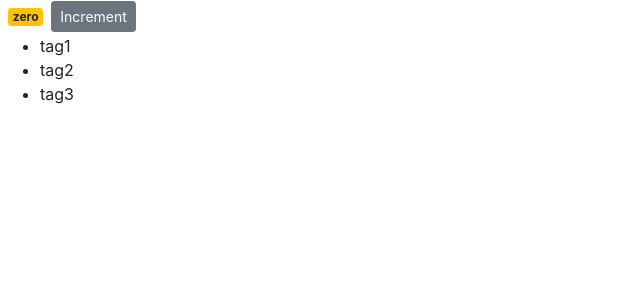
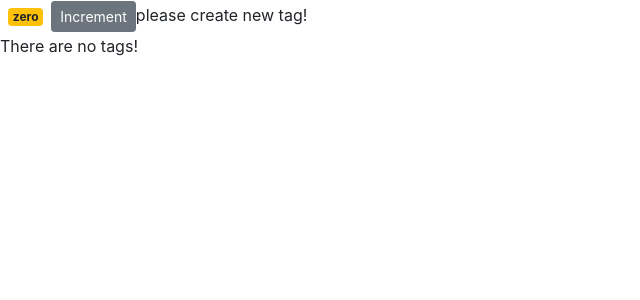
Before and after one commit to NUNIYA/react-learn, a React (Create React App) app: page / in a window 1280 px wide. Shown: the top 300 px of the page, without its empty margins (0-640 px from the left). Built offline with nearby package versions, Linux system fonts and the light colour scheme.

Commit message:
fixed spelling error

```diff
--- a/src/components/counter.jsx
+++ b/src/components/counter.jsx
@@ -4,7 +4,7 @@ import React, { Component } from 'react';
 class  Counter extends Component {
    state={
     count:0,
-    tags:['tag1','tag2','tag3']
+    tags:[]
 
    };
 
@@ -19,7 +19,7 @@ class  Counter extends Component {
   <div>
     <span className={this.getBadgeClasses()}>{this.formatCount()}</span>
     <button className="btn btn-secondary btn-sm">Increment</button>
-   {this.state.tags.lenght===0 && 'please create new tag!'}
+   {this.state.tags.length===0 && 'please create new tag!'}
     {this.renderTags()}
   </div>
 );
```
